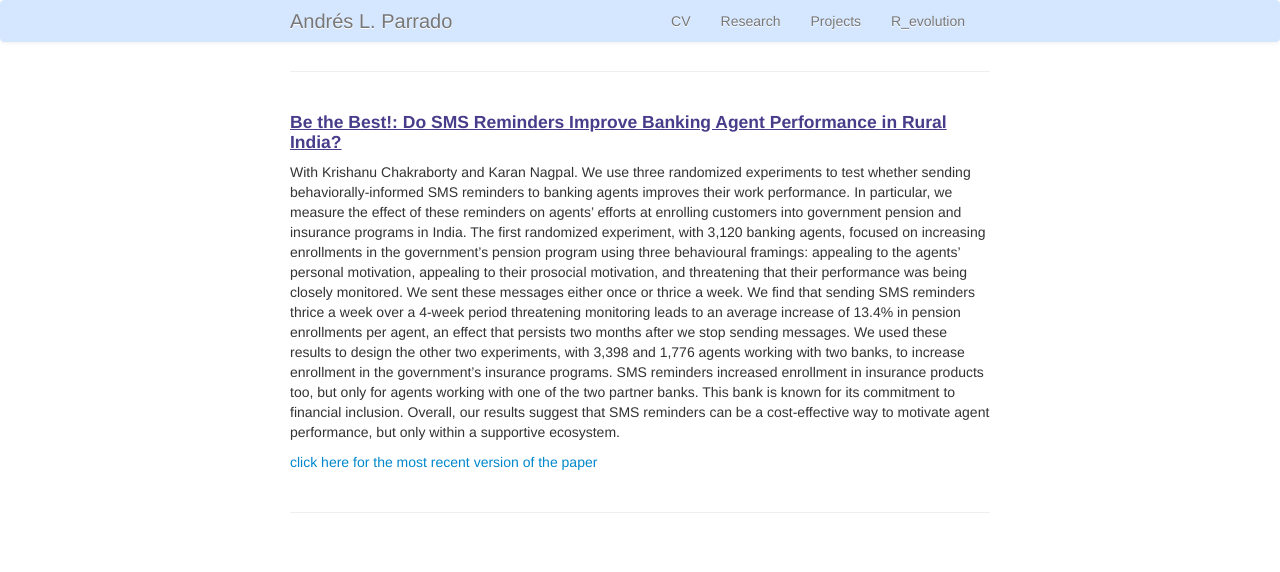
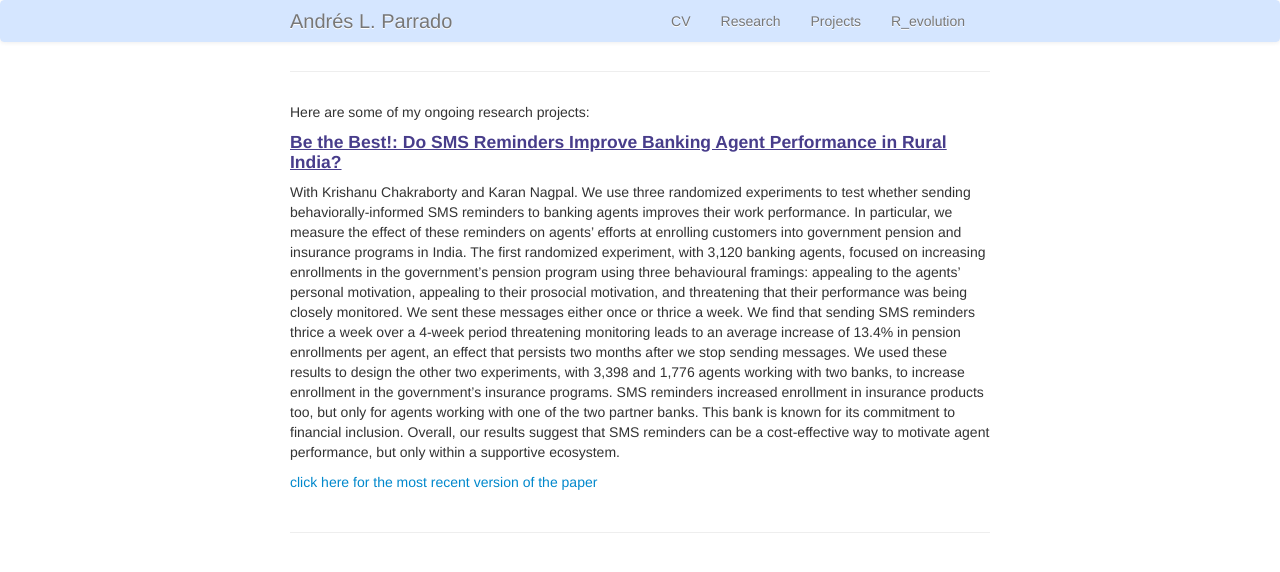
Before and after one commit to aparrado/aparrado.github.io, a Jekyll site: the page built from pages/research.md, in a window 1280 px wide. Shown: the top 572 px of the page. Built offline with Jekyll 4.4.1, drawn with Linux system fonts in a browser that asks for light colours; our own code applies the rules of GitHub Pages for plain Markdown files.

Commit message:
added research change

```diff
--- a/pages/research.md
+++ b/pages/research.md
@@ -4,7 +4,7 @@ title: Research
 description: Here are some of my ongoing research projects:
 ---
 
-
+Here are some of my ongoing research projects:
 
 #### <u>Be the Best!: Do SMS Reminders Improve Banking Agent Performance in Rural India? </u>
 With Krishanu Chakraborty and Karan Nagpal. We use three randomized experiments to test whether sending behaviorally-informed SMS reminders to banking agents improves their work performance. In particular, we measure the
```
